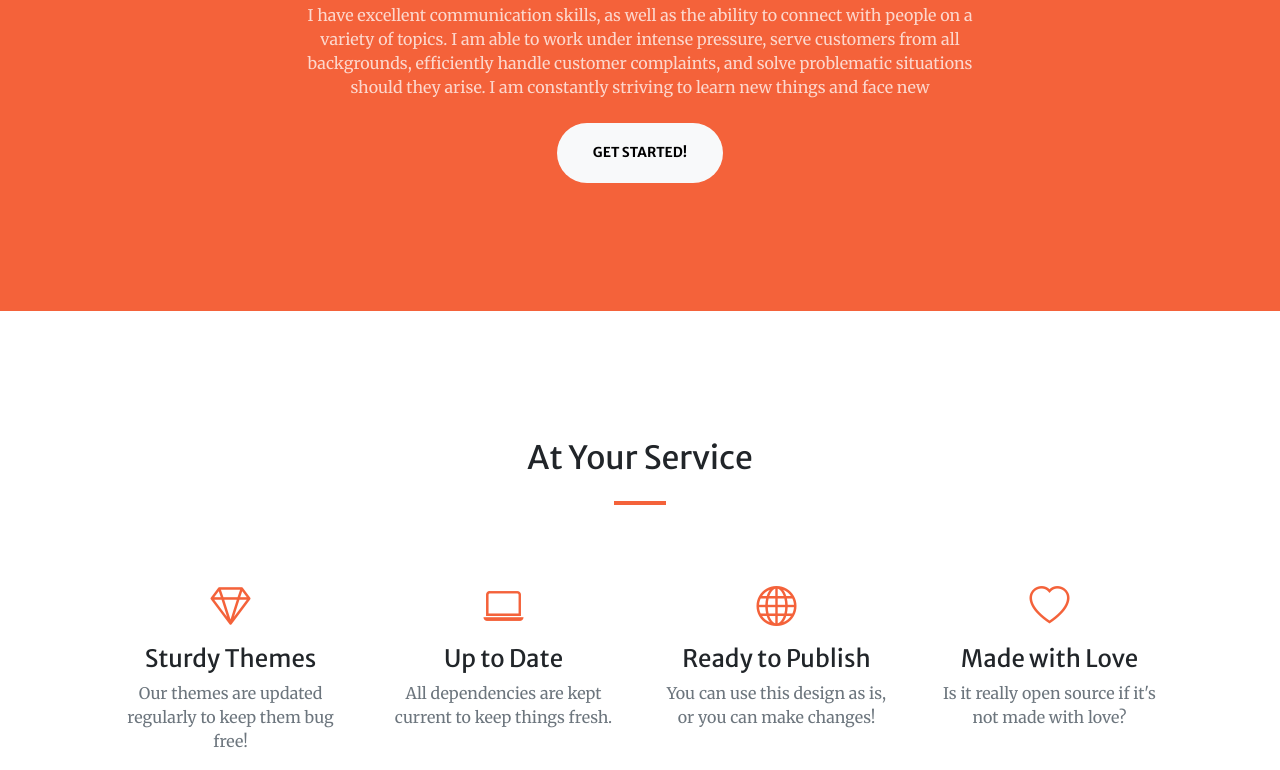
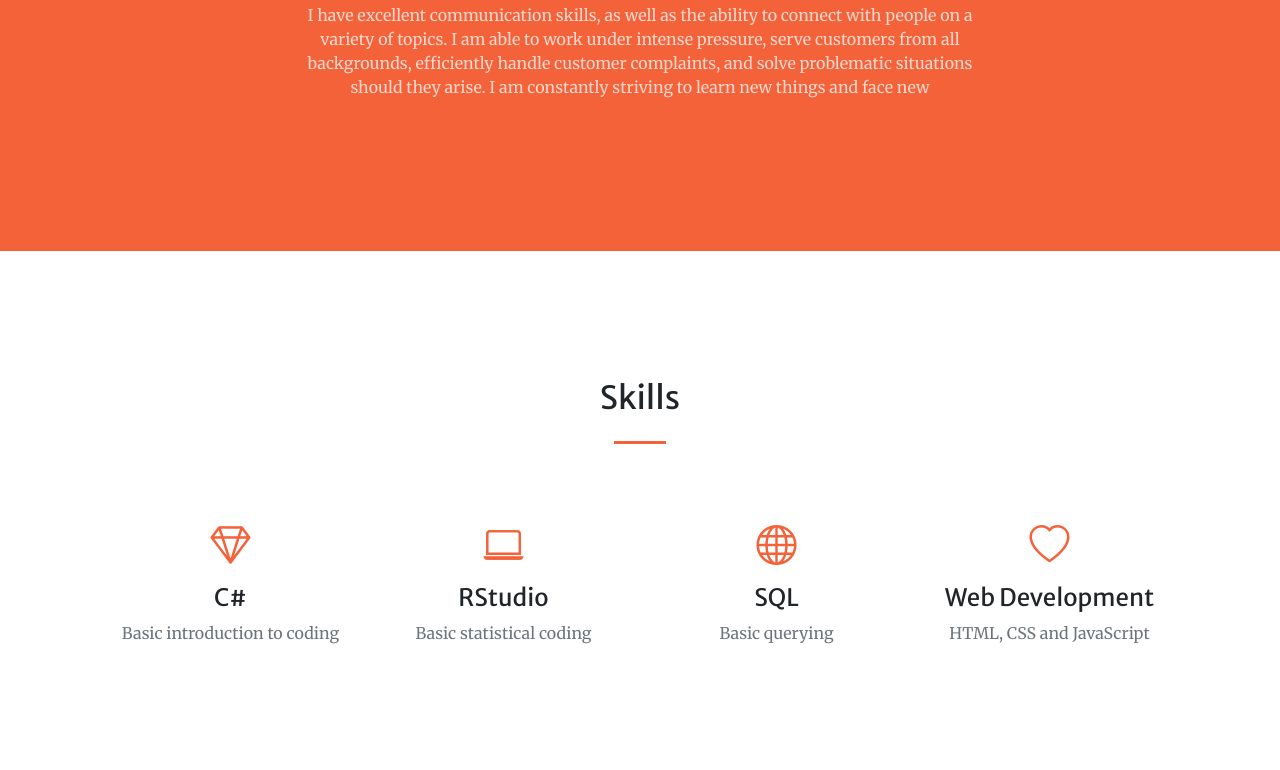
Before and after one commit to u20487062/u20487062.github.io, a plain HTML site: page index.html in a window 1280 px wide. Shown: the part 1159-1929 px from the top of the page. Drawn offline with nearby package versions, Linux system fonts and the light colour scheme; some packages are replaced by stand-ins of ours; a script that the page names is missing; files whose address does not match are found by name.

Commit message:
Skills update commit

```diff
--- a/index.html
+++ b/index.html
@@ -27,7 +27,7 @@
                 <div class="collapse navbar-collapse" id="navbarResponsive">
                     <ul class="navbar-nav ms-auto my-2 my-lg-0">
                         <li class="nav-item"><a class="nav-link" href="#about">About</a></li>
-                        <li class="nav-item"><a class="nav-link" href="#services">Services</a></li>
+                        <li class="nav-item"><a class="nav-link" href="#services">Skills</a></li>
                         <li class="nav-item"><a class="nav-link" href="#portfolio">Portfolio</a></li>
                         <li class="nav-item"><a class="nav-link" href="#contact">Contact</a></li>
                     </ul>
@@ -63,7 +63,6 @@
                             pressure, serve customers from all backgrounds, efficiently handle
                             customer complaints, and solve problematic situations should they
                             arise. I am constantly striving to learn new things and face new </p>
-                        <a class="btn btn-light btn-xl" href="#services">Get Started!</a>
                     </div>
                 </div>
             </div>
@@ -71,35 +70,35 @@
         <!-- Services-->
         <section class="page-section" id="services">
             <div class="container px-4 px-lg-5">
-                <h2 class="text-center mt-0">At Your Service</h2>
+                <h2 class="text-center mt-0">Skills</h2>
                 <hr class="divider" />
                 <div class="row gx-4 gx-lg-5">
                     <div class="col-lg-3 col-md-6 text-center">
                         <div class="mt-5">
                             <div class="mb-2"><i class="bi-gem fs-1 text-primary"></i></div>
-                            <h3 class="h4 mb-2">Sturdy Themes</h3>
-                            <p class="text-muted mb-0">Our themes are updated regularly to keep them bug free!</p>
+                            <h3 class="h4 mb-2">C#</h3>
+                            <p class="text-muted mb-0">Basic introduction to coding</p>
                         </div>
                     </div>
                     <div class="col-lg-3 col-md-6 text-center">
                         <div class="mt-5">
                             <div class="mb-2"><i class="bi-laptop fs-1 text-primary"></i></div>
-                            <h3 class="h4 mb-2">Up to Date</h3>
-                            <p class="text-muted mb-0">All dependencies are kept current to keep things fresh.</p>
+                            <h3 class="h4 mb-2">RStudio</h3>
+                            <p class="text-muted mb-0">Basic statistical coding</p>
                         </div>
                     </div>
                     <div class="col-lg-3 col-md-6 text-center">
                         <div class="mt-5">
                             <div class="mb-2"><i class="bi-globe fs-1 text-primary"></i></div>
-                            <h3 class="h4 mb-2">Ready to Publish</h3>
-                            <p class="text-muted mb-0">You can use this design as is, or you can make changes!</p>
+                            <h3 class="h4 mb-2">SQL</h3>
+                            <p class="text-muted mb-0">Basic querying</p>
                         </div>
                     </div>
                     <div class="col-lg-3 col-md-6 text-center">
                         <div class="mt-5">
                             <div class="mb-2"><i class="bi-heart fs-1 text-primary"></i></div>
-                            <h3 class="h4 mb-2">Made with Love</h3>
-                            <p class="text-muted mb-0">Is it really open source if it's not made with love?</p>
+                            <h3 class="h4 mb-2">Web Development</h3>
+                            <p class="text-muted mb-0">HTML, CSS and JavaScript</p>
                         </div>
                     </div>
                 </div>
```
